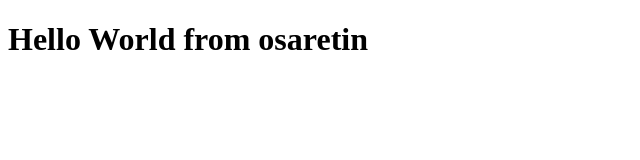
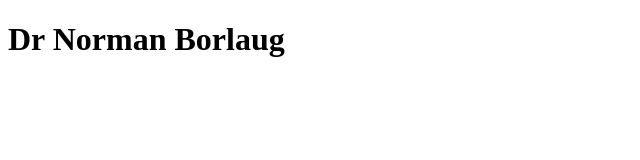
Before and after one commit to egichuhis/MicroverseTrials2, a plain HTML site: page fcc-test-suite-template-master/index.html in a window 1280 px wide. Shown: the whole page, without its empty margins (0-640 px from the left). Drawn offline with Linux system fonts and the light colour scheme.

Commit message:
features 1, 2

```diff
--- a/fcc-test-suite-template-master/index.html
+++ b/fcc-test-suite-template-master/index.html
@@ -7,9 +7,12 @@
   </head>
 
   <body>
+    <main id="main">
+      <h1 id="title">Dr Norman Borlaug</h1>
+    </main>
+
     <script src="https://cdn.freecodecamp.org/testable-projects-fcc/v1/bundle.js"></script>
 
     <script src="js/index.js"></script>
-    <h1>Hello World from osaretin</h1>
   </body>
 </html>
```
